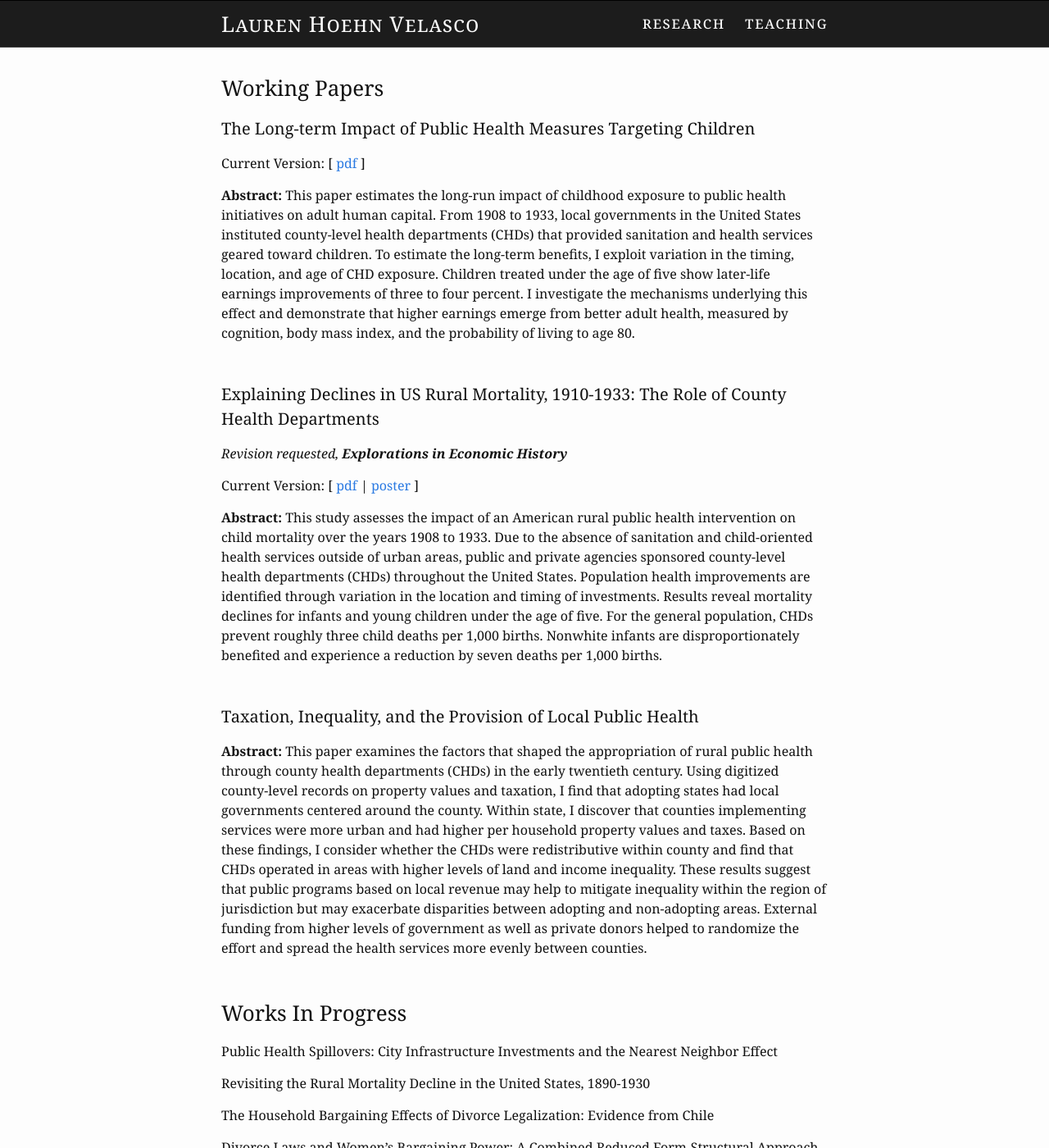
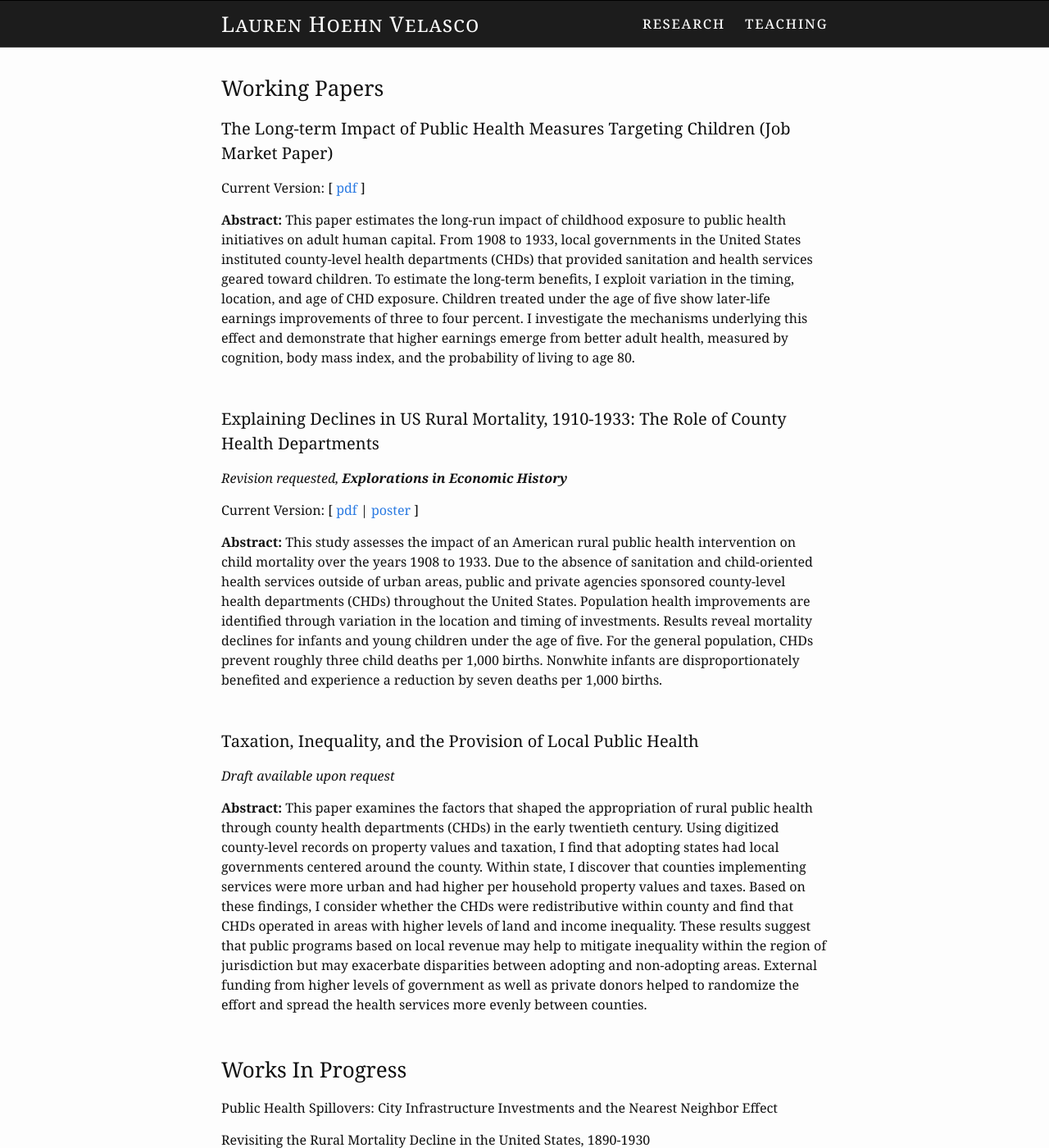
Before and after one commit to germsvel/lhv, a Jekyll site: the page built from research.html, in a window 1280 px wide and 1400 px high. Shown: the whole window at 82% size. Built offline with Jekyll 4.4.1, drawn with Linux system fonts in a browser that asks for light colours.

Commit message:
Add job market paper highlight and draft available upon request to research papers

```diff
--- a/research.html
+++ b/research.html
@@ -8,7 +8,7 @@ permalink: /research/
 
 <div class="research-paper">
   <h4 class="research-title">The Long-term Impact of Public Health Measures
-    Targeting Children</h4>
+    Targeting Children (Job Market Paper)</h4>
   <p>Current Version: [
     <a target="_blank" href="{{ site.base_url
       }}/assets/research/hoehnvelasco_jmp.pdf">
@@ -66,7 +66,10 @@ permalink: /research/
 </div>
 
 <div class="research-paper">
-  <h4 class="research-title">Taxation, Inequality, and the Provision of Local Public Health</h4>
+  <h4 class="research-title">Taxation, Inequality, and the Provision of Local
+    Public Health</h4>
+
+  <p><em>Draft available upon request</em></p>
 
   <p class="abstract">
     <strong>Abstract:</strong> This paper examines the factors that shaped the
```
